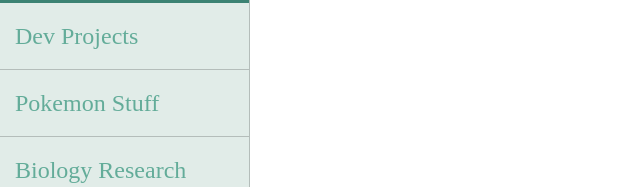
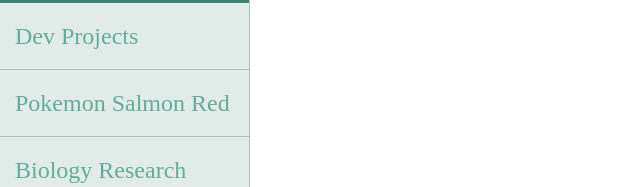
Before and after one commit to danfstucky/pokemon_companion, a Vue app: page /#/ in a window 1280 px wide. Shown: the part 197-384 px from the top of the page, without its empty margins (0-640 px from the left). Built offline with nearby package versions, Linux system fonts and the light colour scheme; a web font is replaced by a local one.

Commit message:
Fix active link for nested routing

```diff
--- a/src/components/pokemon/PokemonTabs.vue
+++ b/src/components/pokemon/PokemonTabs.vue
@@ -4,10 +4,10 @@
       <router-link class="nav-link" to="/pokemon" active-class="active" exact>
         <li>Pokedex</li>
       </router-link>
-      <router-link class="nav-link" to="/wild-encounters" active-class="active">
+      <router-link class="nav-link" to="/pokemon/wild-encounters" active-class="active">
         <li>Wild Pokemon</li>
       </router-link>
-      <router-link class="nav-link" to="/gyms" active-class="active">
+      <router-link class="nav-link" to="/pokemon/gyms" active-class="active">
         <li>Jims</li>
       </router-link>
     </ul>
--- a/src/components/shared/Sidebar.vue
+++ b/src/components/shared/Sidebar.vue
@@ -12,7 +12,7 @@
         <li>Dev Projects</li>
       </router-link>
       <router-link to='/pokemon' active-class='active'>
-        <li>Pokemon Stuff</li>
+        <li>Pokemon Salmon Red</li>
       </router-link>
       <router-link to='/research' active-class='active'>
         <li>Biology Research</li>
--- a/src/router/index.js
+++ b/src/router/index.js
@@ -21,9 +21,9 @@
       name: 'PokemonHome',
       component: PokemonHome,
       children: [
-        { path: '', component: Pokedex }, // Sub-route root
-        { path: '/wild-encounters', component: WildPokemon },
-        { path: '/gyms', component: PokemonGyms },
+        { path: '/', component: Pokedex }, // Sub-route root
+        { path: '/pokemon/wild-encounters', component: WildPokemon },
+        { path: '/pokemon/gyms', component: PokemonGyms },
       ],
     },
     { path: '*', redirect: '/' }, // Catchall route to redirect
```
